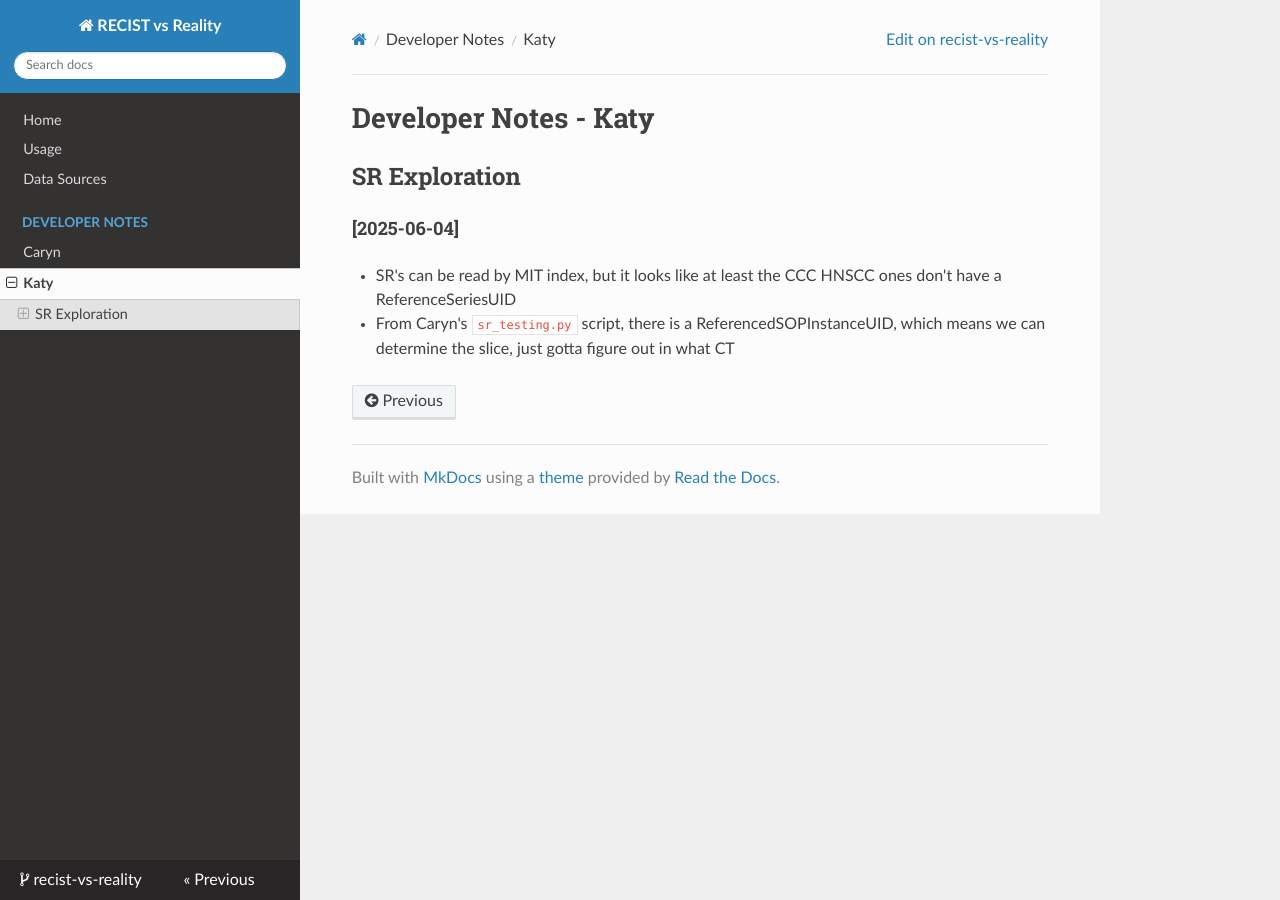
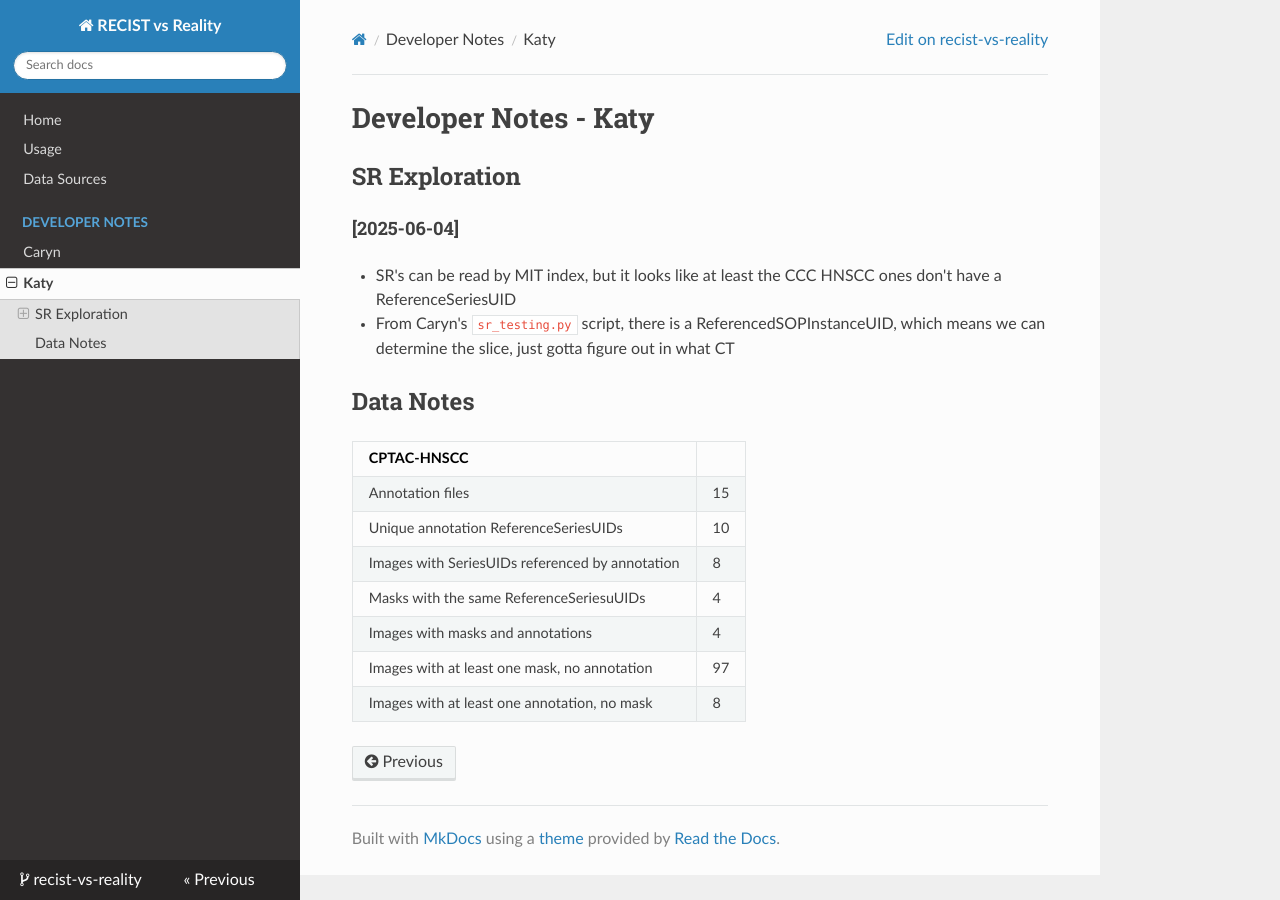
Before and after one commit to bhklab/recist-vs-reality, an MkDocs documentation site: the page built from docs/devnotes/devnotes_katy.md, in a window 1280 px wide. Built offline with MkDocs 1.6.1, drawn with Linux system fonts in a browser that asks for light colours; nearby versions of some CDN libraries.

Commit message:
docs: add data type counts to devnotes

```diff
--- a/docs/devnotes/devnotes_katy.md
+++ b/docs/devnotes/devnotes_katy.md
@@ -5,6 +5,18 @@
 #### [2025-06-04]
 * SR's can be read by MIT index, but it looks like at least the CCC HNSCC ones don't have a ReferenceSeriesUID
 * From Caryn's `sr_testing.py` script, there is a ReferencedSOPInstanceUID, which means we can determine the slice, just gotta figure out in what CT
+
+
+## Data Notes
+| **CPTAC-HNSCC** | |
+|-----------------|-|
+| Annotation files | 15 |
+| Unique annotation ReferenceSeriesUIDs | 10 |
+| Images with SeriesUIDs referenced by annotation | 8 |
+| Masks with the same ReferenceSeriesuUIDs | 4 |
+| Images with masks and annotations | 4 |
+| Images with at least one mask, no annotation | 97 |
+| Images with at least one annotation, no mask | 8 |
 
 <!---
 ## Purpose of This Section
```
